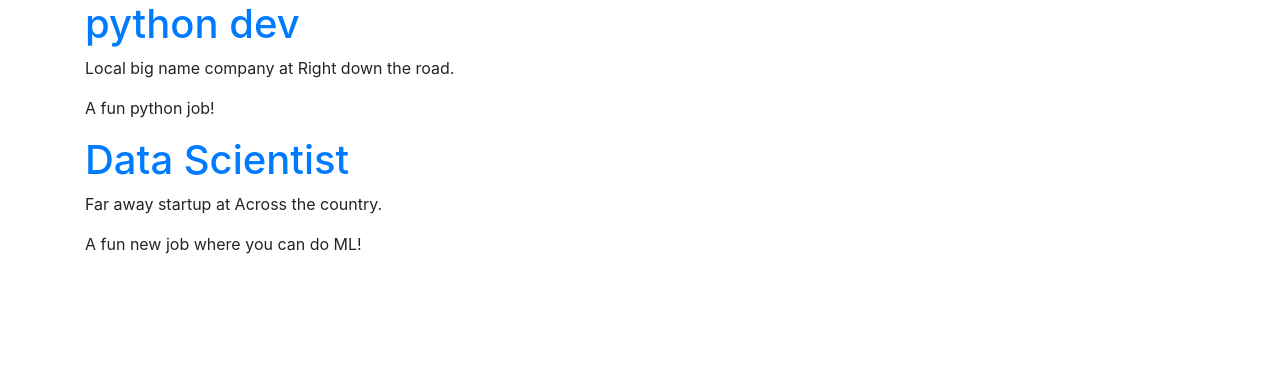
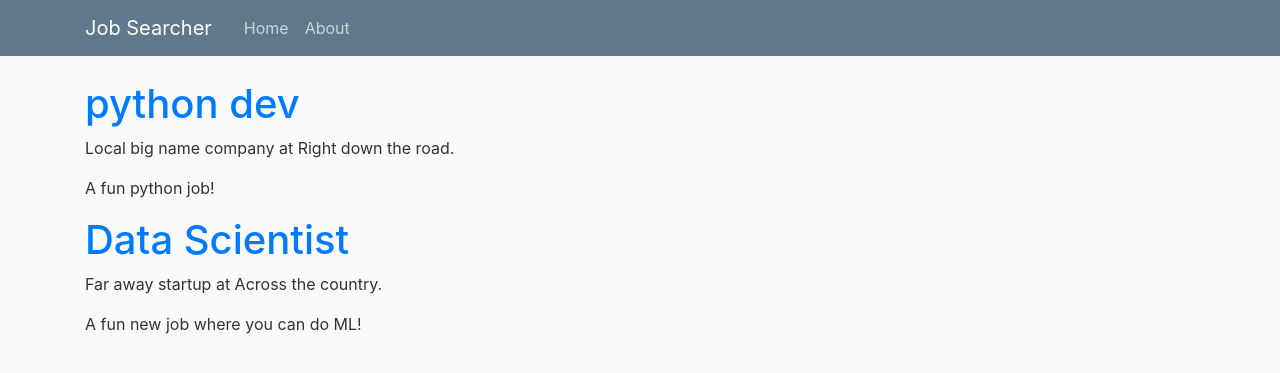
Before and after one commit to DataIsGone/SCU-Hackathon, a Django app: page / in a window 1280 px wide. Shown: the top 373 px of the page. Run offline with Django 3.2, Linux system fonts and the light colour scheme; some libraries are stand-ins or nearby versions.

Commit message:
Add navigation bar and global styles
Add Navbar to top of page.

Add bootstrap independent static custom styles in main.css. Add `load
static` and `link`.

```diff
--- /dev/null
+++ b/hackathon_app/job_searcher/static/job_searcher/main.css
@@ -0,0 +1,84 @@
+body {
+    background: #fafafa;
+    color: #333333;
+    margin-top: 5rem;
+}
+
+h1, h2, h3, h4, h5, h6 {
+    color: #444444;
+}
+
+ul {
+    margin: 0;
+}
+
+.bg-steel {
+    background-color: #5f788a;
+}
+
+.site-header .navbar-nav .nav-link {
+    color: #cbd5db;
+}
+
+.site-header .navbar-nav .nav-link:hover {
+    color: #ffffff;
+}
+
+.site-header .navbar-nav .nav-link.active {
+    font-weight: 500;
+}
+
+.content-section {
+    background: #ffffff;
+    padding: 10px 20px;
+    border: 1px solid #dddddd;
+    border-radius: 3px;
+    margin-bottom: 20px;
+}
+
+.article-title {
+    color: #444444;
+}
+
+a.article-title:hover {
+    color: #428bca;
+    text-decoration: none;
+}
+
+.article-content {
+    white-space: pre-line;
+}
+
+.article-img {
+    height: 65px;
+    width: 65px;
+    margin-right: 16px;
+}
+
+.article-metadata {
+    padding-bottom: 1px;
+    margin-bottom: 4px;
+    border-bottom: 1px solid #e3e3e3
+}
+
+.article-metadata a:hover {
+    color: #333;
+    text-decoration: none;
+}
+
+.article-svg {
+    width: 25px;
+    height: 25px;
+    vertical-align: middle;
+}
+
+.account-img {
+    height: 125px;
+    width: 125px;
+    margin-right: 20px;
+    margin-bottom: 16px;
+}
+
+.account-heading {
+    font-size: 2.5rem;
+}
--- a/hackathon_app/job_searcher/templates/job_searcher/base.html
+++ b/hackathon_app/job_searcher/templates/job_searcher/base.html
@@ -1,28 +1,55 @@
-<!doctype html>
-<html lang="en">
+{% load static %}
+<!DOCTYPE html>
+<html>
   <head>
     <!-- Required meta tags -->
     <meta charset="utf-8">
     <meta name="viewport" content="width=device-width, initial-scale=1, shrink-to-fit=no">
 
     <!-- Bootstrap CSS -->
-    <link rel="stylesheet" href="https://stackpath.bootstrapcdn.com/bootstrap/4.3.1/css/bootstrap.min.css" integrity="sha384-ggOyR0iXCbMQv3Xipma34MD+dH/1fQ784/j6cY/iJTQUOhcWr7x9JvoRxT2MZw1T" crossorigin="anonymous">
+    <link rel="stylesheet" href="https://maxcdn.bootstrapcdn.com/bootstrap/4.0.0/css/bootstrap.min.css" integrity="sha384-Gn5384xqQ1aoWXA+058RXPxPg6fy4IWvTNh0E263XmFcJlSAwiGgFAW/dAiS6JXm" crossorigin="anonymous">
+
+    <link rel="stylesheet" type="text/css" href="{% static 'job_searcher/main.css' %}">
 
     {% if title %}
-    <title>Job Searcher - {[ title }}</title>
+    <title>Job Searcher - {{ title }}</title>
     {% else %}
     <title>Job Searcher</title>
     {% endif %}
   </head>
   <body>
-    <div class="container">
-      {% block content %}{% endblock %}
-    </div>
+    <header class="site-header">
+      <nav class="navbar navbar-expand-md navbar-dark bg-steel fixed-top">
+	<div class="container">
+	  <a class="navbar-brand mr-4" href="{% url 'job_searcher_home' %}">Job Searcher</a>
+	  <button class="navbar-toggler" type="button" data-toggle="collapse" data-target="#navbarToggle" aria-controls="navbarToggle" aria-expanded="false" aria-label="Toggle navigation">
+	    <span class="navbar-toggler-icon"></span>
+	  </button>
+	  <div class="collapse navbar-collapse" id="navbarToggle">
+            <div class="navbar-nav mr-auto">
+              <a class="nav-item nav-link" href="{% url 'job_searcher_home' %}">Home</a>
+              <a class="nav-item nav-link" href="{% url 'job_searcher_about' %}">About</a>
+            </div>
+            <!-- Navbar Right Side -->
+            <div class="navbar-nav">
+            </div>
+	  </div>
+	</div>
+      </nav>
+    </header>
+
+    <main role="main" class="container">
+      <div class="row">
+	<div class="col-md-8">
+	  {% block content %}{% endblock %}
+	</div>
+      </div>
+    </main>
 
     <!-- Optional JavaScript -->
     <!-- jQuery first, then Popper.js, then Bootstrap JS -->
-    <script src="https://code.jquery.com/jquery-3.3.1.slim.min.js" integrity="sha384-q8i/X+965DzO0rT7abK41JStQIAqVgRVzpbzo5smXKp4YfRvH+8abtTE1Pi6jizo" crossorigin="anonymous"></script>
-    <script src="https://cdnjs.cloudflare.com/ajax/libs/popper.js/1.14.7/umd/popper.min.js" integrity="sha384-UO2eT0CpHqdSJQ6hJty5KVphtPhzWj9WO1clHTMGa3JDZwrnQq4sF86dIHNDz0W1" crossorigin="anonymous"></script>
-    <script src="https://stackpath.bootstrapcdn.com/bootstrap/4.3.1/js/bootstrap.min.js" integrity="sha384-JjSmVgyd0p3pXB1rRibZUAYoIIy6OrQ6VrjIEaFf/nJGzIxFDsf4x0xIM+B07jRM" crossorigin="anonymous"></script>
+    <script src="https://code.jquery.com/jquery-3.2.1.slim.min.js" integrity="sha384-KJ3o2DKtIkvYIK3UENzmM7KCkRr/rE9/Qpg6aAZGJwFDMVNA/GpGFF93hXpG5KkN" crossorigin="anonymous"></script>
+    <script src="https://cdnjs.cloudflare.com/ajax/libs/popper.js/1.12.9/umd/popper.min.js" integrity="sha384-ApNbgh9B+Y1QKtv3Rn7W3mgPxhU9K/ScQsAP7hUibX39j7fakFPskvXusvfa0b4Q" crossorigin="anonymous"></script>
+    <script src="https://maxcdn.bootstrapcdn.com/bootstrap/4.0.0/js/bootstrap.min.js" integrity="sha384-JZR6Spejh4U02d8jOt6vLEHfe/JQGiRRSQQxSfFWpi1MquVdAyjUar5+76PVCmYl" crossorigin="anonymous"></script>
   </body>
 </html>
```
